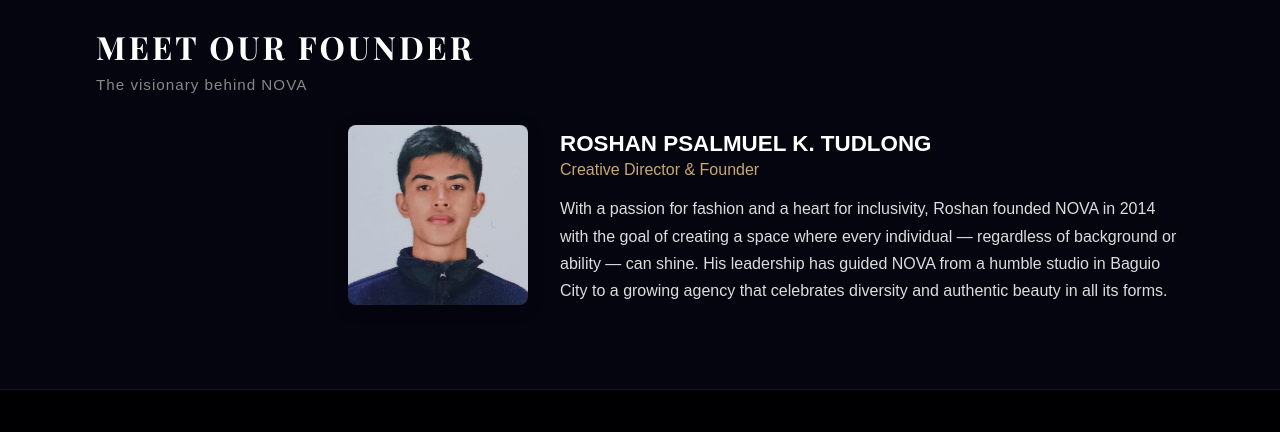
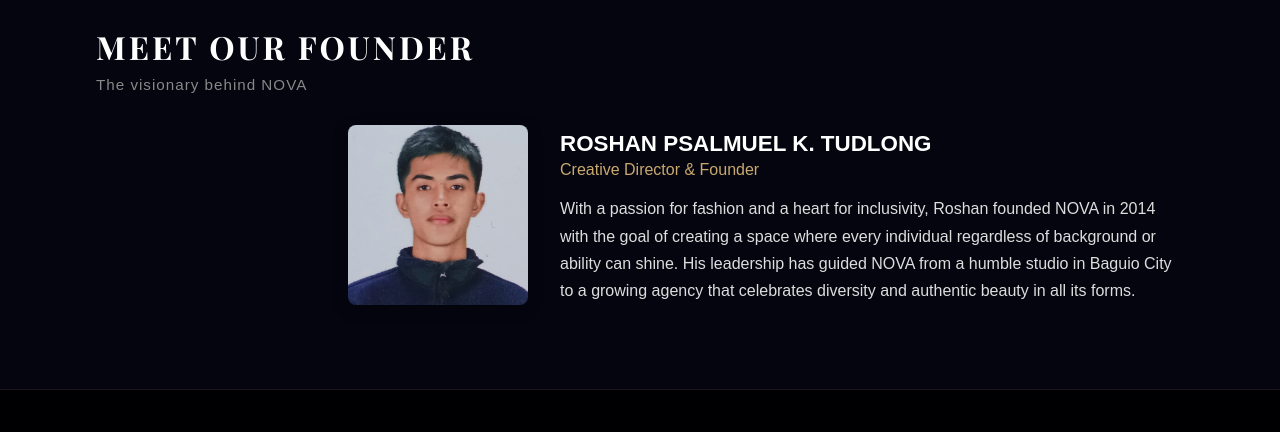
Before and after one commit to TUDLONGR3/FINALSTUDLONG1, a plain HTML site: page about.html in a window 1280 px wide. Shown: the part 1937-2369 px from the top of the page. Drawn offline with nearby package versions, Linux system fonts and the light colour scheme.

Commit message:
Update about.html

```diff
--- a/about.html
+++ b/about.html
@@ -102,7 +102,7 @@
       <div class="team-info" style="flex:1; color:#fff;">
         <h3 style="font-size:1.4rem; margin:0 0 0.3rem 0;">ROSHAN PSALMUEL K. TUDLONG</h3>
         <p style="color:#c9a96e; font-weight:500; margin:0 0 1rem 0;">Creative Director & Founder</p>
-        <p style="line-height:1.7; color:#ddd;">With a passion for fashion and a heart for inclusivity, Roshan founded NOVA in 2014 with the goal of creating a space where every individual — regardless of background or ability — can shine. His leadership has guided NOVA from a humble studio in Baguio City to a growing agency that celebrates diversity and authentic beauty in all its forms.</p>
+        <p style="line-height:1.7; color:#ddd;">With a passion for fashion and a heart for inclusivity, Roshan founded NOVA in 2014 with the goal of creating a space where every individual regardless of background or ability can shine. His leadership has guided NOVA from a humble studio in Baguio City to a growing agency that celebrates diversity and authentic beauty in all its forms.</p>
       </div>
     </div>
   </section>
```
